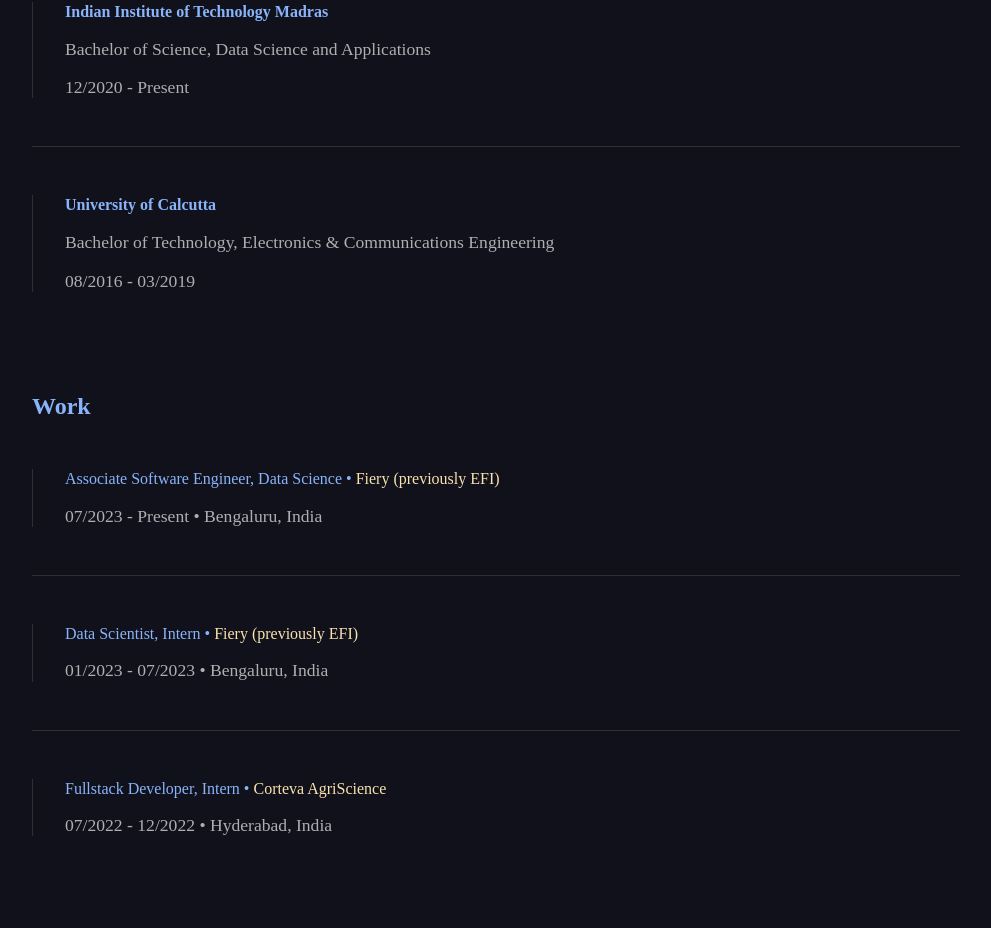
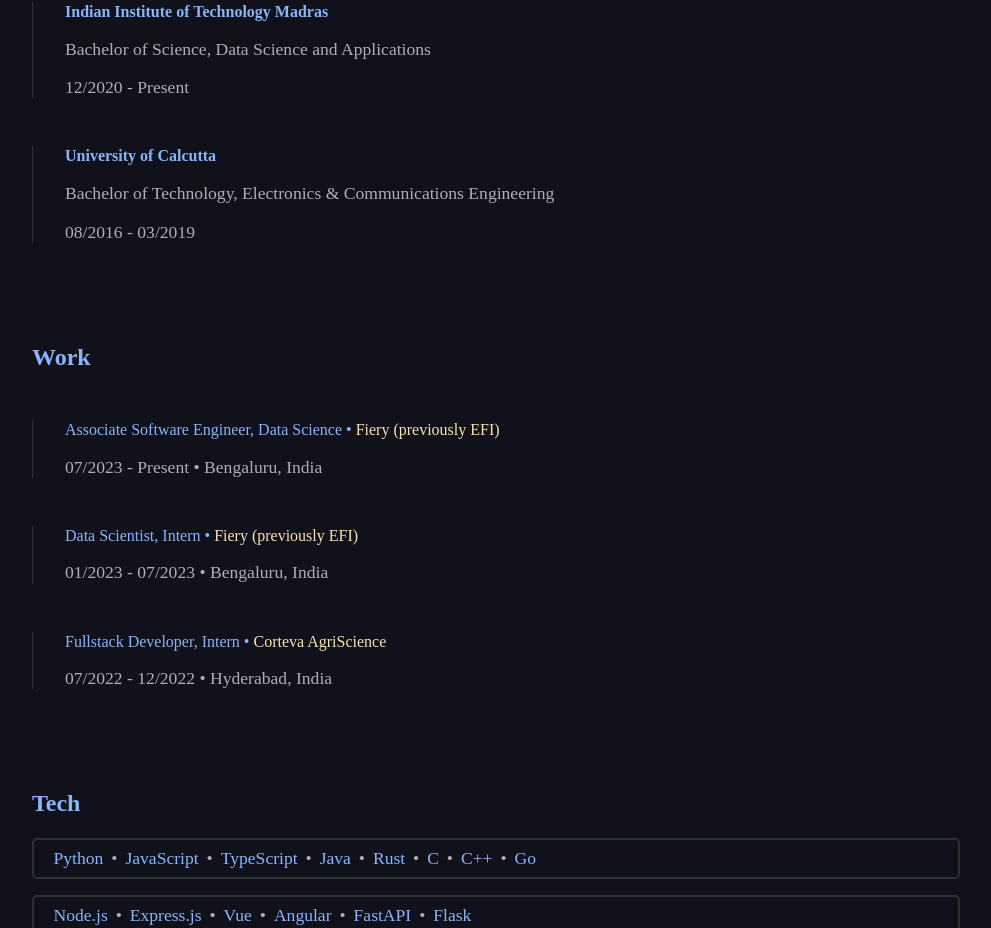
Before and after one commit to kashifulhaque/ifkash, a SvelteKit app: page / in a window 1280 px wide. Shown: the part 619-1547 px from the top of the page, without its empty margins (144-1135 px from the left). Built offline with nearby package versions, Linux system fonts and the light colour scheme; a web font is replaced by a local one.

Commit message:
Modified the profile summary

```diff
--- a/src/routes/+page.svelte
+++ b/src/routes/+page.svelte
@@ -97,7 +97,6 @@
       <p>12/2020 - Present</p>
     </div>
 
-    <div class="line-break"></div>
     <div class="card--work-history">
       <strong>University of Calcutta</strong>
       <p>Bachelor of Technology, Electronics & Communications Engineering</p>
@@ -118,8 +117,6 @@
       <p>07/2023 - Present • Bengaluru, India</p>
     </div>
 
-    <div class="line-break"></div>
-
     <div class="card--work-history">
       Data Scientist, Intern •
       <strong class="company"
@@ -129,8 +126,6 @@
       >
       <p>01/2023 - 07/2023 • Bengaluru, India</p>
     </div>
-
-    <div class="line-break"></div>
 
     <div class="card--work-history">
       Fullstack Developer, Intern •
```
